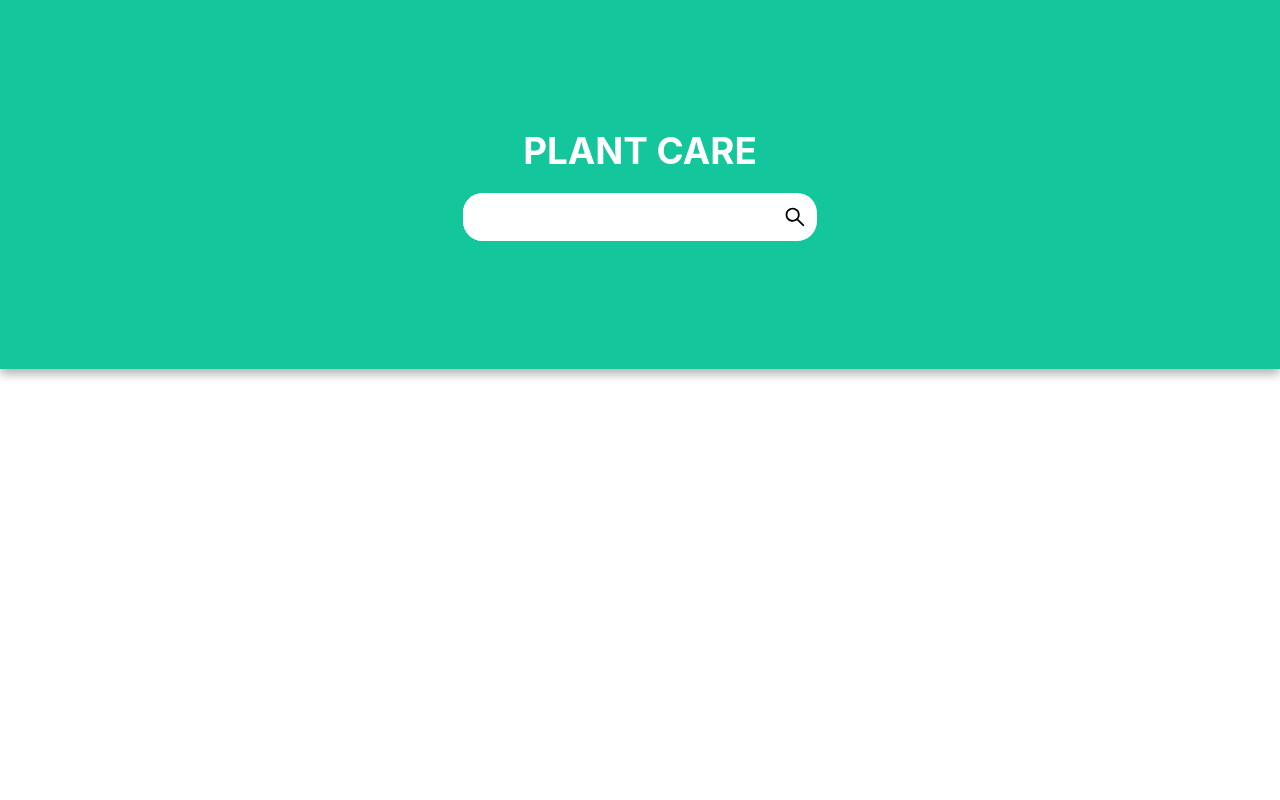
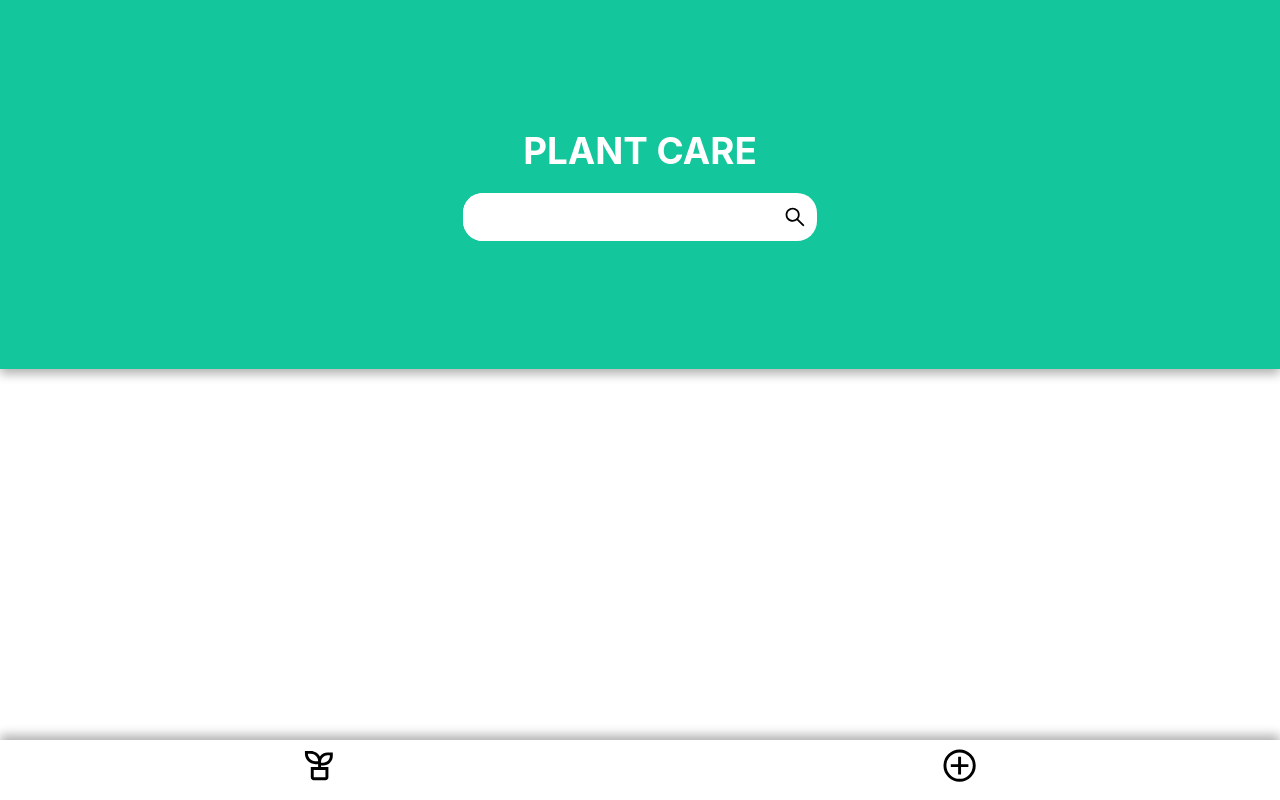
Before and after one commit to spoilaro/plant-care, a React (Create React App) app: page / in a window 1280 px wide. Built offline with nearby package versions, Linux system fonts and the light colour scheme.

Commit message:
Adde navbar

```diff
--- a/src/App.js
+++ b/src/App.js
@@ -1,4 +1,6 @@
 import "./App.scss";
+
+import BottomNav from "./Components/BottomNav";
 
 //C
 import Home from "./Screens/Home";
@@ -7,6 +9,7 @@ function App() {
   return (
     <div className="App">
       <Home />
+      <BottomNav />
     </div>
   );
 }
--- a/src/App.scss
+++ b/src/App.scss
@@ -1,5 +1,5 @@
 $bg: rgb(255, 255, 255);
-$shadow: 0px 5px 10px rgba(0, 0, 0, 0.308);
+$shadow: 10px rgba(0, 0, 0, 0.308);
 
 * {
   margin: 0;
@@ -9,14 +9,14 @@ $shadow: 0px 5px 10px rgba(0, 0, 0, 0.308);
 
 .App {
   width: 100%;
-  height: 100vh;
+
   background-color: rgb(56, 0, 0);
   overflow: hi;
 }
 
 #home {
   width: 100%;
-  height: 100vh;
+
   background-color: $bg;
 }
 
@@ -27,7 +27,7 @@ header {
   justify-content: flex-end;
   align-items: center;
   padding: 10%;
-  box-shadow: $shadow;
+  box-shadow: 0px 5px $shadow;
 
   h1 {
     color: white;
@@ -62,3 +62,19 @@ header {
     }
   }
 }
+
+.navbar {
+  position: fixed;
+  width: 100%;
+  bottom: 0;
+  height: 60px;
+  display: flex;
+  justify-content: space-around;
+  align-items: center;
+  list-style: none;
+  box-shadow: 0px -5px $shadow;
+
+  li {
+    font-size: 2.2em;
+  }
+}
--- /dev/null
+++ b/src/Components/BottomNav.js
@@ -0,0 +1,16 @@
+import React from "react";
+import { RiPlantLine } from "react-icons/ri";
+import { GrAddCircle } from "react-icons/gr";
+
+export default function BottomNav() {
+  return (
+    <ul className="navbar">
+      <li className="nav-button">
+        <RiPlantLine />
+      </li>
+      <li className="nav-button">
+        <GrAddCircle />
+      </li>
+    </ul>
+  );
+}
```
